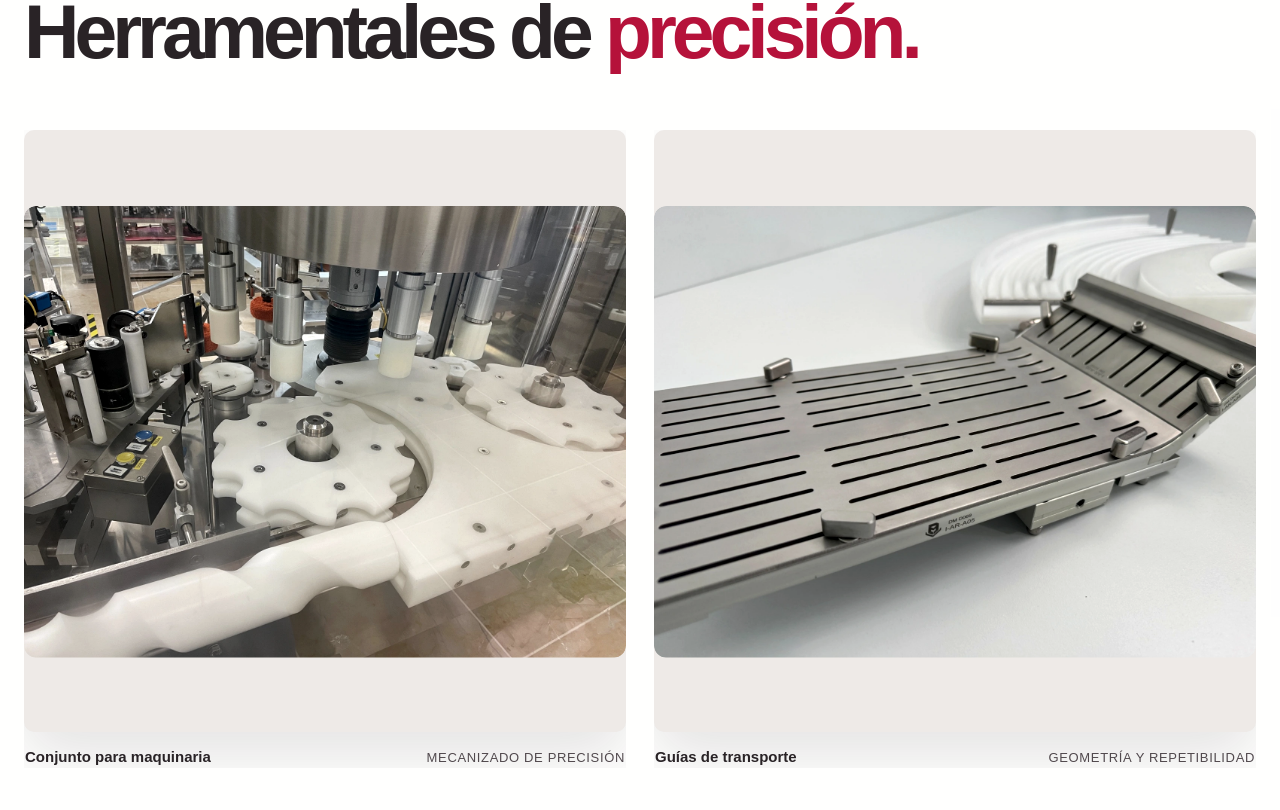
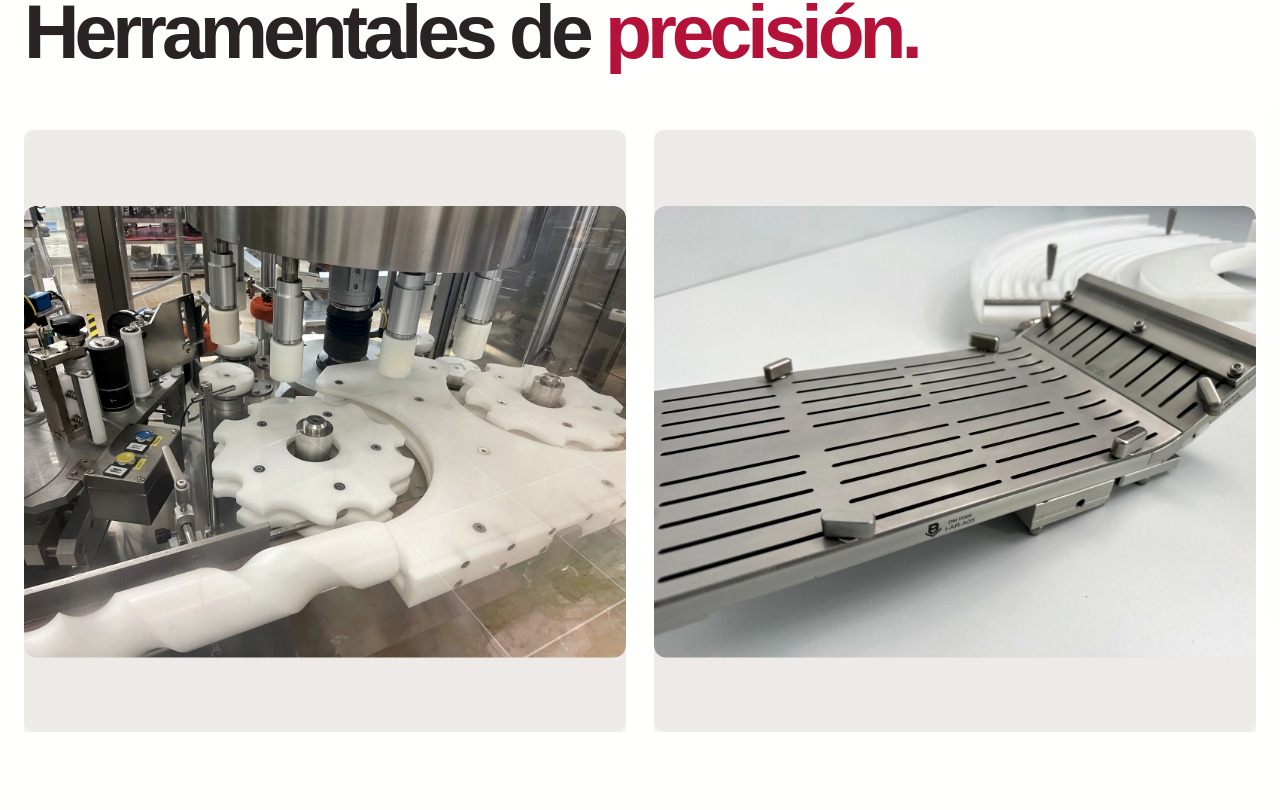
Before and after one commit to MarcosCervantes210009/detoch-more-web, a Next.js app: page /proyectos in a window 1280 px wide. Shown: the part 3690-4500 px from the top of the page. Built offline with nearby package versions, Linux system fonts and the light colour scheme.

Commit message:
Retirar los dos pies incorrectos en Proyectos

```diff
--- a/app/proyectos/page.jsx
+++ b/app/proyectos/page.jsx
@@ -53,8 +53,8 @@ export default function Projects(){
       <div className="container">
         <div className="finalp-pair-head" data-reveal><span className="eyebrow">Herramentales y placas</span><h2>Herramentales de <em>precisión.</em></h2></div>
         <div className="finalp-pair-grid">
-          <figure className="finalp-card"><div className="finalp-card-media"><img src={img("/images/seleccion-30sep/secundarias/web28.webp")} alt="Conjunto para maquinaria farmacéutica"/></div><figcaption><strong>Conjunto para maquinaria</strong><span>Mecanizado de precisión</span></figcaption></figure>
-          <figure className="finalp-card"><div className="finalp-card-media"><img src={img("/images/seleccion-30sep/secundarias/web-18.webp")} alt="Guías de transporte de precisión"/></div><figcaption><strong>Guías de transporte</strong><span>Geometría y repetibilidad</span></figcaption></figure>
+          <figure className="finalp-card"><div className="finalp-card-media"><img src={img("/images/seleccion-30sep/secundarias/web28.webp")} alt="Componentes instalados en maquinaria"/></div></figure>
+          <figure className="finalp-card"><div className="finalp-card-media"><img src={img("/images/seleccion-30sep/secundarias/web-18.webp")} alt="Componentes de manufactura"/></div></figure>
         </div>
       </div>
     </section>
```
